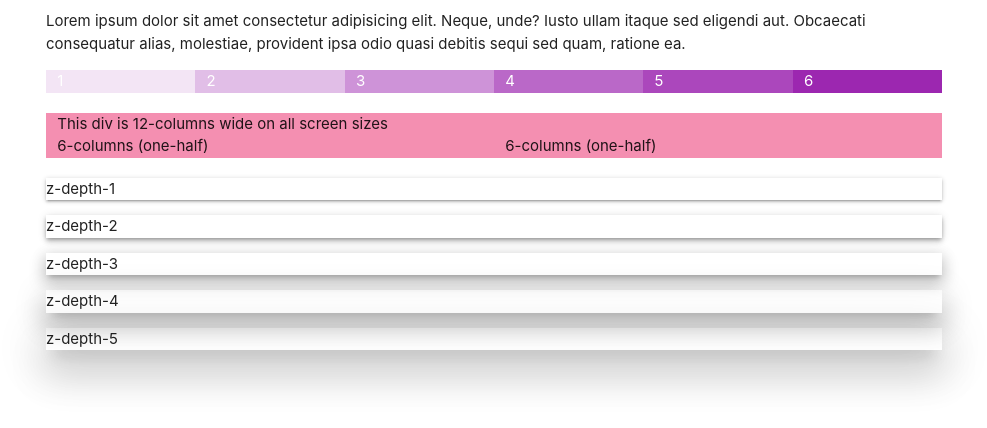
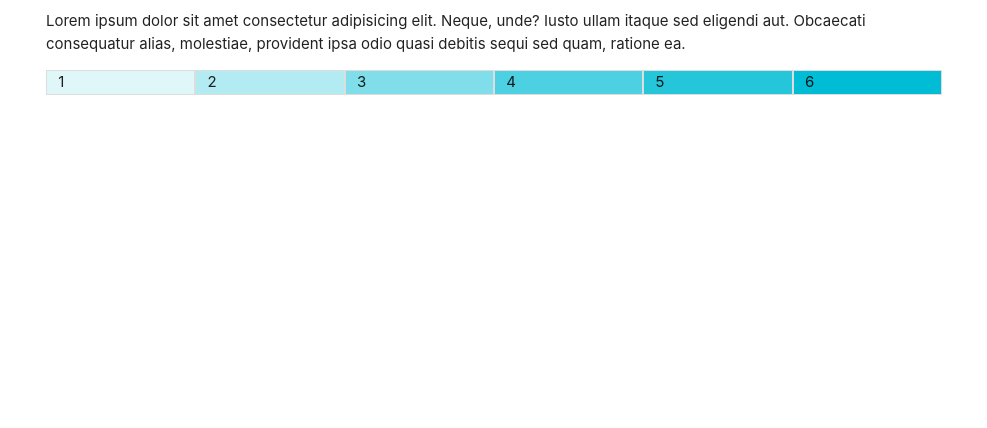
Before and after one commit to nabaraj/webpack4-react-project-setup, a React app: page / in a window 1280 px wide. Shown: the part 196-624 px from the top of the page, without its empty margins (146-1133 px from the left). Built offline with nearby package versions, Linux system fonts and the light colour scheme.

Commit message:
basic page

```diff
--- a/src/component/Grid.js
+++ b/src/component/Grid.js
@@ -8,34 +8,12 @@ class Grid extends Component {
     return (
       <div>
         <div className="row">
-          <div className="col s2 purple lighten-5">1</div>
-          <div className="col s2 purple lighten-4">2</div>
-          <div className="col s2 purple lighten-3">3</div>
-          <div className="col s2 purple lighten-2">4</div>
-          <div className="col s2 purple lighten-1">5</div>
-          <div className="col purple s2">6</div>
-        </div>
-        <div class="row pink lighten-3">
-          <div class="col s12">
-            This div is 12-columns wide on all screen sizes
-          </div>
-          <div class="col s6">6-columns (one-half)</div>
-          <div class="col s6">6-columns (one-half)</div>
-        </div>
-        <div class="col s12 m2">
-          <p class="z-depth-1">z-depth-1</p>
-        </div>
-        <div class="col s12 m2">
-          <p class="z-depth-2">z-depth-2</p>
-        </div>
-        <div class="col s12 m2">
-          <p class="z-depth-3">z-depth-3</p>
-        </div>
-        <div class="col s12 m2">
-          <p class="z-depth-4">z-depth-4</p>
-        </div>
-        <div class="col s12 m2">
-          <p class="z-depth-5">z-depth-5</p>
+          <div className="col s2 cyan lighten-5">1</div>
+          <div className="col s2 cyan lighten-4">2</div>
+          <div className="col s2 cyan lighten-3">3</div>
+          <div className="col s2 cyan lighten-2">4</div>
+          <div className="col s2 cyan lighten-1">5</div>
+          <div className="col cyan s2">6</div>
         </div>
       </div>
     );
--- a/src/css/_support.scss
+++ b/src/css/_support.scss
@@ -1,3 +1,6 @@
+.col {
+  border: 1px solid #dddddd;
+}
 .purple {
   color: #ffffff;
 }
```
